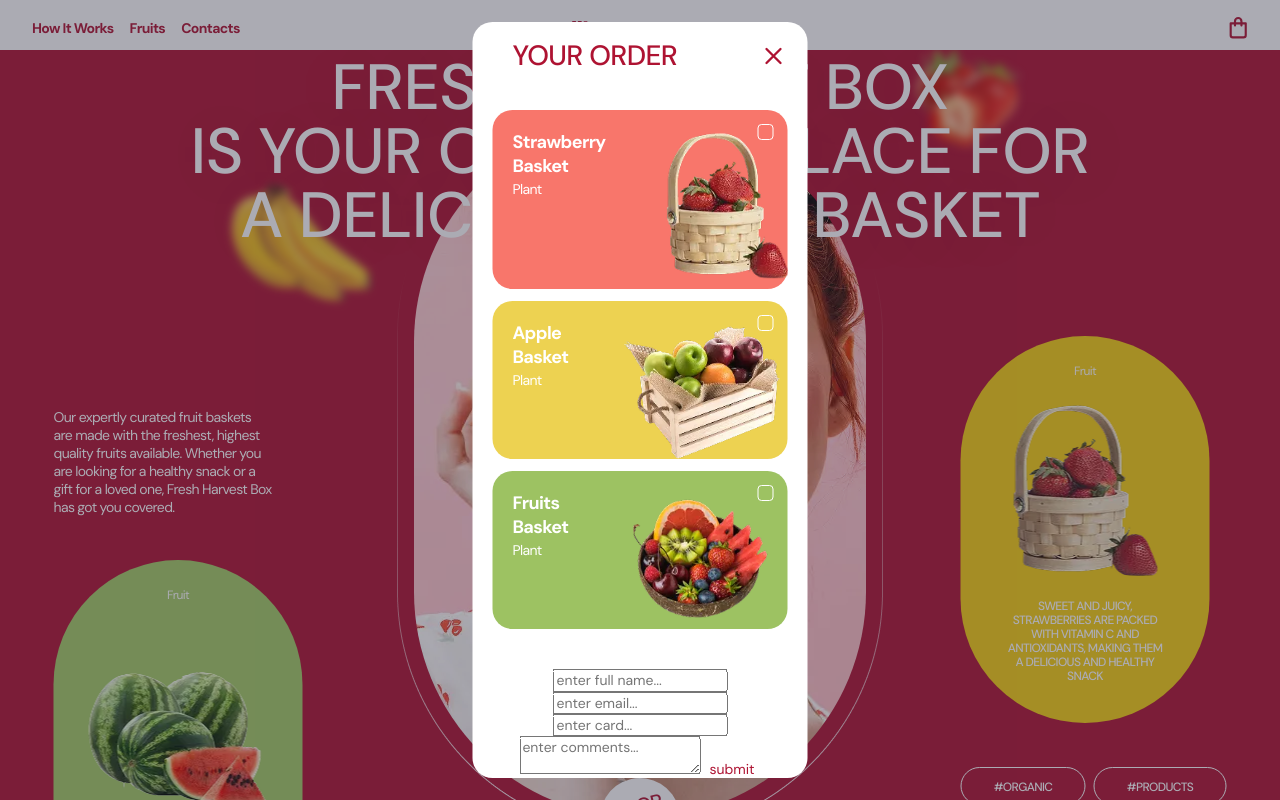
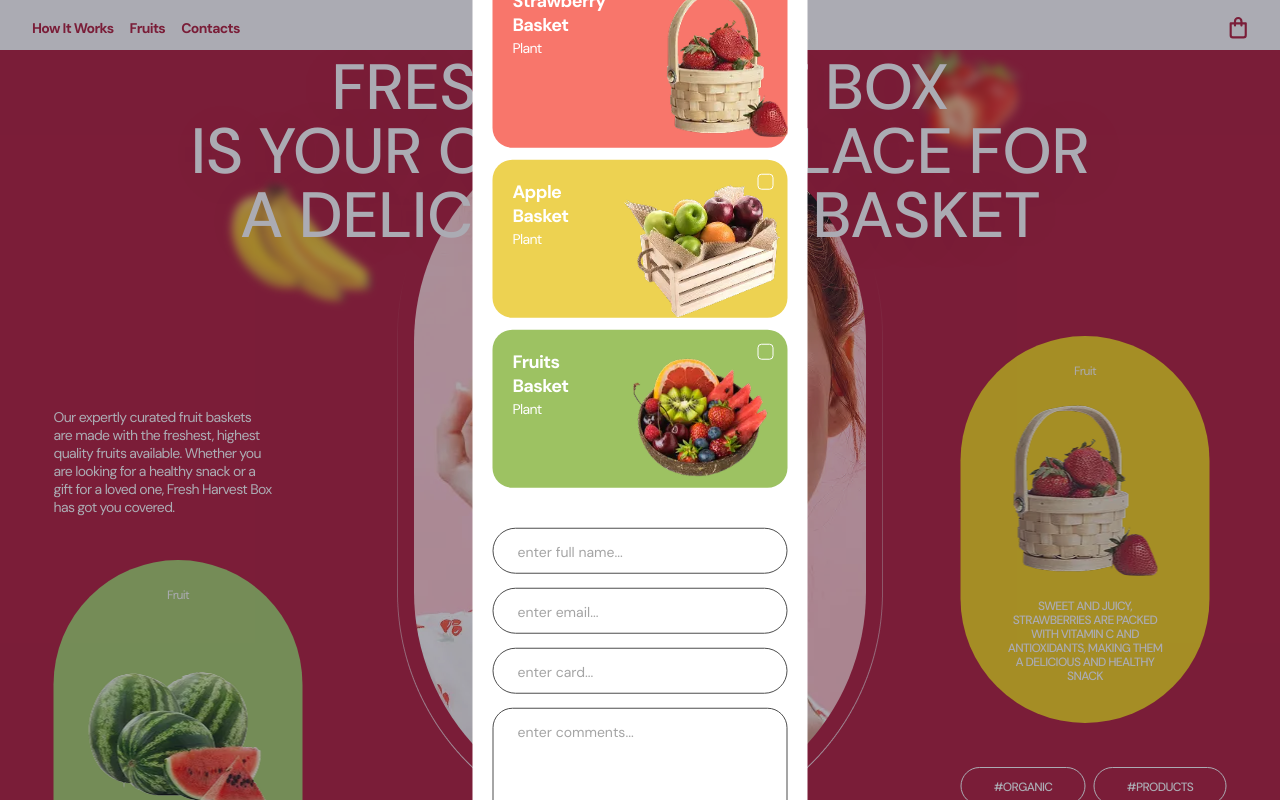
Before and after one commit to Szumapman/fresh-harvest-box, a website built with Vite: page index.html in a window 1280 px wide. Shown: the top 800 px of the page. Built offline with nearby package versions, Linux system fonts and the light colour scheme.

Commit message:
add form css

```diff
--- a/src/styles/components/your-order.scss
+++ b/src/styles/components/your-order.scss
@@ -136,3 +136,69 @@
     opacity: 1;
     transform: translate(-50%, -50%) scale(1);
 }
+
+.your-order-form {
+    display: flex;
+    flex-direction: column;
+    gap: 14px;
+    width: 295px;
+    padding: 0 0 20px;
+}
+
+.your-order-form-textarea,
+.your-order-form-input {
+    width: 100%;
+    padding: 14px 24px;
+    opacity: 0.7;
+    border: 1px solid $dark-color;
+    background-color: $fair-color;
+    color: $dark-color;
+    font-size: 1rem;
+    line-height: 1rem;
+    font-weight: 400;
+    outline: none;
+}
+
+.your-order-form-input {
+    height: 46px;
+    border-radius: 100px;
+}
+
+.your-order-form-textarea {
+    height: 132px;
+    border-radius: 20px;
+}
+
+.your-order-form-textarea::placeholder,
+.your-order-form-input::placeholder {
+    color: $dark-color;
+    font-size: 0.875rem;
+    line-height: 1.125rem;
+    font-weight: 400;
+    opacity: 0.5;
+}
+
+.your-order-form-textarea:focus,
+.your-order-form-input:focus {
+    border: 2px solid $green-color;
+    opacity: 1;
+}
+
+.your-order-form-textarea.error,
+.your-order-form-input.error {
+    border: 2px solid $red-color;
+    opacity: 1;
+}
+
+.your-order-form-button {
+    width: 92px;
+    height: 42px;
+    border-radius: 100px;
+    background-color: #9DC162;
+    padding: 12px 24px;
+    font-size: 0.875rem;
+    line-height: 1.125rem;
+    font-weight: 400;
+    color: $fair-color;
+    text-transform: capitalize;
+}
```
